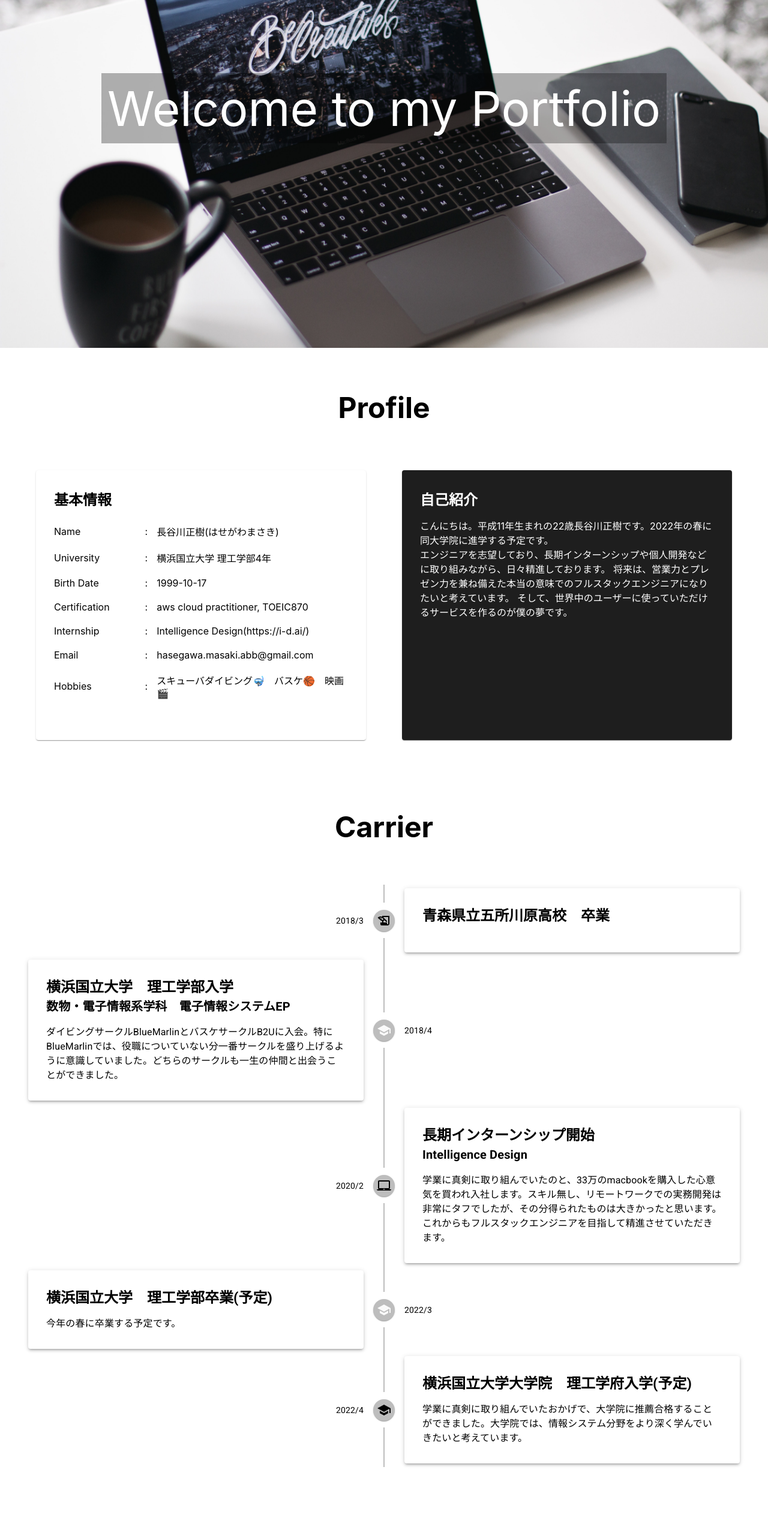
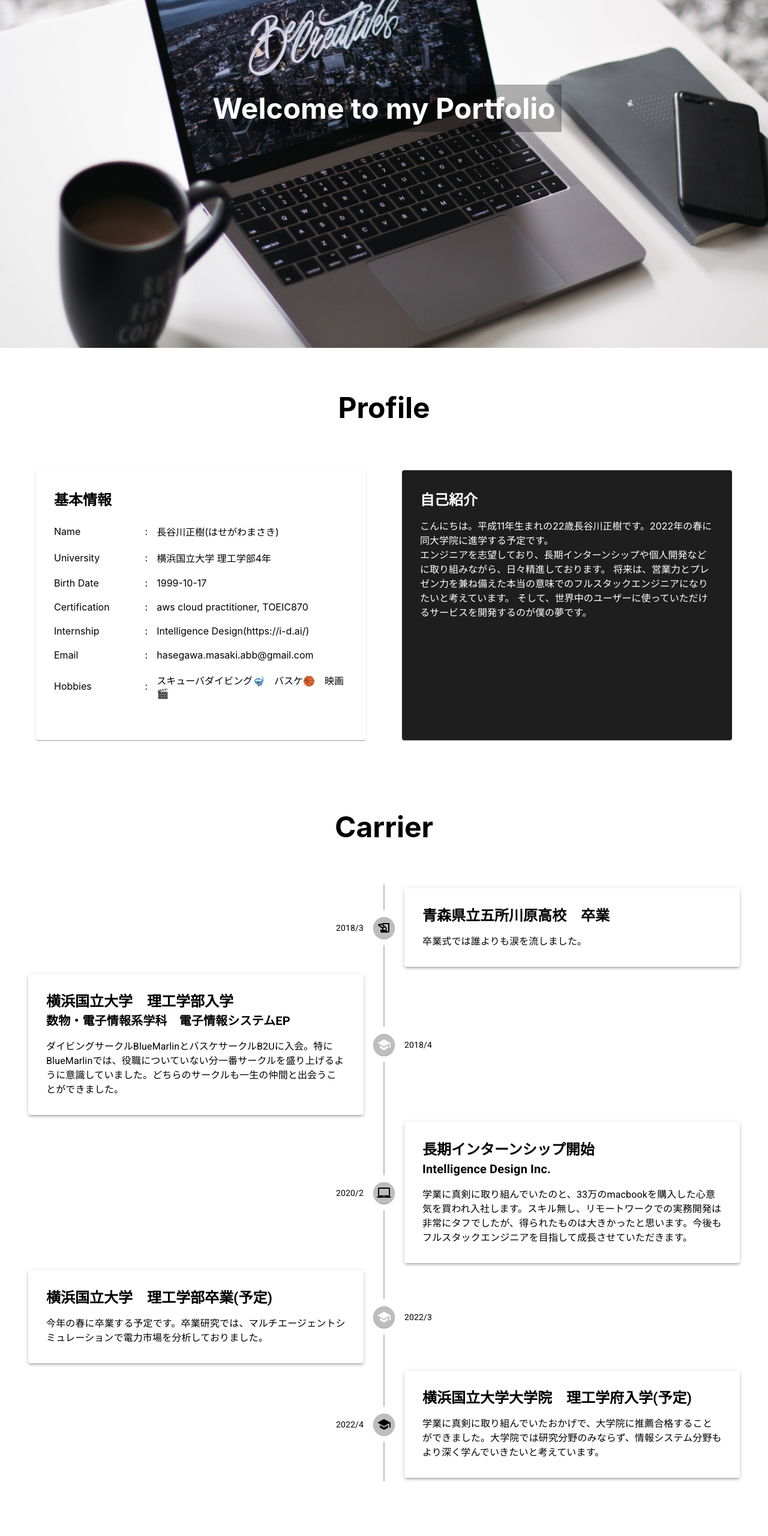
Before and after one commit to hasegawa282/portfolio, a Next.js app: page / in a window 1280 px wide. Shown: the part 220-2781 px from the top of the page at 60% size. Built offline with nearby package versions, Linux system fonts and the light colour scheme.

Commit message:
プロダクト追加+日修正

```diff
--- a/src/components/atoms/ContentArea.tsx
+++ b/src/components/atoms/ContentArea.tsx
@@ -2,7 +2,7 @@ import styled from 'styled-components'
 
 const ContentArea = styled.div`
     width: 100%;
-    overflow: scroll;
+    overflow: hidden;
 `;
 
 export default ContentArea
--- a/src/components/atoms/PfA.tsx
+++ b/src/components/atoms/PfA.tsx
@@ -3,11 +3,18 @@ import styled from 'styled-components'
 interface PfAProps extends React.AnchorHTMLAttributes<HTMLAnchorElement> {
     text: string;
     disable_decoration?:boolean;
+    out_link?: boolean;
 };
 
 const PfA: React.FC<PfAProps> = (props) => {
+    const _props = {...props}
+    if(props.out_link){
+        _props.target = "_blank"
+        _props.rel= "noopener noreferrer"
+    }
+
     return (
-        <StyledPfA {...props} target="_blank" rel="noopener noreferrer">{props.text}</StyledPfA>
+        <StyledPfA {..._props}>{props.text}</StyledPfA>
     );
 };
 
--- a/src/components/atoms/PfPaper.tsx
+++ b/src/components/atoms/PfPaper.tsx
@@ -12,7 +12,7 @@ const PfPaper: React.FC<PfPaperProps> = (props) => {
     _styles.backgroundColor = props.style?.backgroundColor || 'white'
     _styles.color = props.style?.color || 'black'
     _styles.width = props.style?.width || '100%'
-    // _styles.height = props.style?.height || 150
+    _styles.minWidth = props.style?.minWidth || 300
     _styles.padding = props.style?.height || '30px'
     _styles.textAlign = props.style?.textAlign || 'left'
     return (
--- a/src/components/molucules/PfCarrierPage.tsx
+++ b/src/components/molucules/PfCarrierPage.tsx
@@ -5,7 +5,7 @@ import PfTimeLine from './PfTimeLine';
 
 const PfCarrierPage: React.FC = () => {
     return (
-        <ParentDiv>
+        <ParentDiv style={{overflow: 'scroll'}}>
             <PfTitle id="Carrier">Carrier</PfTitle>
             <PfTimeLine />
         </ParentDiv>
--- a/src/components/molucules/PfHomePage.tsx
+++ b/src/components/molucules/PfHomePage.tsx
@@ -10,8 +10,8 @@ const PfHomePage: React.FC = () => {
     );
 };
 
-const CenterBlock = styled.div`
-    font-size: 5rem;
+const CenterBlock = styled.h1`
+    font-size: 3em;
     z-index: 99;
     color: white;
     padding: 10px;
--- a/src/components/molucules/PfProductsPage.tsx
+++ b/src/components/molucules/PfProductsPage.tsx
@@ -7,16 +7,24 @@ const products = [
         title: 'ポートフォリオ',
         src: '/images/myPortfolio.png',
         skills: ["/images/typescript1.png", "/images/react.png", "/images/nextjs.png", "/images/Materil-UI.png"],
-        text: 'Next.jsの勉強と自己紹介のためにポートフォリオサイトを作成しました。ただ、1ページ画面だとNext.jsの良さが発揮されないので、コンタクトページを加える予定です。',
+        text: '【個人開発】Next.jsの勉強と自己紹介のためにポートフォリオサイトを作成しました。ただ、1ページ画面だとNext.jsの良さが発揮されないので、コンタクトページを加える予定です。',
         skill_text: 'TypeScript, React, Next.js, Material-UI',
     },
     {
         title: 'レシートOCRアプリ(作成途中)',
         src: '/images/Edit7.jpg',
         skills: ["/images/typescript1.png", "/images/react.png", "/images/aws1.png","/images/gcp.png", "/images/blueprintjs1.jpeg"],
-        text: 'レシートの商品を購入者で分割したかったが、一般のOCRアプリにはこの機能がなく自作しました。まだ未完成ですが詳しい進捗をQiita記事にしています。',
+        text: '【個人開発】レシートの商品を購入者で分割したかったが、一般のOCRアプリにはこの機能がなく自作しました。まだ未完成ですが詳しい進捗をQiita記事にしています。',
         link: 'https://qiita.com/hasegawa282/items/a839a4930cdb1125d4d6',
         skill_text: 'TypeScript, React, BlueprintJs, Python, AWS, Google Vision API',
+    },
+    {
+        title: 'BlueMarlin HP(モバイル対応のみ)',
+        src: '/images/bluemarlin.png',
+        skills: ["/images/typescript1.png", "/images/react.png"],
+        text: '【チーム開発】サークルBlueMarlinを新入生に紹介するために作成しました。限られた期間での開発だったためモバイル端末のみ対応です。私はフロントエンドの一部を担当しました。',
+        link: 'https://blue-marlin1996.com',
+        skill_text: 'TypeScript, React',
     },
 ]
 
@@ -25,6 +33,7 @@ const PfProductsPage: React.FC = () => {
     return (
         <ParentDiv>
             <PfTitle id="Products">Products</PfTitle>
+            <div>開発したプロダクトを記載しています。インターン先での開発プロダクトは記載できません。</div>
             <div style={{display: 'flex', justifyContent: 'center', flexWrap: 'wrap'}}>
                 {products.map((product, i) => (<ProductCard {...product} key={i}/>))}
             </div>
--- a/src/components/molucules/PfProfilePage.tsx
+++ b/src/components/molucules/PfProfilePage.tsx
@@ -27,7 +27,7 @@ const PfProfilePage: React.FC = () => {
                     <PfTextArea>こんにちは。平成11年生まれの22歳長谷川正樹です。2022年の春に同大学院に進学する予定です。<br/>
                         エンジニアを志望しており、長期インターンシップや個人開発などに取り組みながら、日々精進しております。
                         将来は、営業力とプレゼン力を兼ね備えた本当の意味でのフルスタックエンジニアになりたいと考えています。
-                        そして、世界中のユーザーに使っていただけるサービスを作るのが僕の夢です。
+                        そして、世界中のユーザーに使っていただけるサービスを開発するのが僕の夢です。
                     </PfTextArea>
                 </PfCard>
             </div>
--- a/src/components/molucules/PfSkillsPage.tsx
+++ b/src/components/molucules/PfSkillsPage.tsx
@@ -106,6 +106,7 @@ const PfSkillsPage: React.FC = () => {
     return (
         <ParentDiv>
             <PfTitle id="Skills">Skills</PfTitle>
+            <div>IPAが公表するITスキル標準の定義に基づき(最大7)自己判断で評価しました。</div>
             <div style={{display: 'flex', justifyContent: 'center', flexWrap: 'wrap'}}>
                 {skills.map((skill,i) => (<SkillCard
                 src={skill.src}
--- a/src/components/molucules/PfTimeLine.tsx
+++ b/src/components/molucules/PfTimeLine.tsx
@@ -12,7 +12,7 @@ export default function PfTimeLine() {
       <PfTimelineItem
         paperProps={{
           title: '青森県立五所川原高校　卒業',
-          text: ''
+          text: '卒業式では誰よりも涙を流しました。'
         }}
         icon={<HistoryEdu style={{color: 'black' }}/>}
         date="2018/3"
@@ -29,8 +29,8 @@ export default function PfTimeLine() {
       <PfTimelineItem
         paperProps={{
           title: '長期インターンシップ開始',
-          sub_title: 'Intelligence Design',
-          text: '学業に真剣に取り組んでいたのと、33万のmacbookを購入した心意気を買われ入社します。スキル無し、リモートワークでの実務開発は非常にタフでしたが、その分得られたものは大きかったと思います。これからもフルスタックエンジニアを目指して精進させていただきます。'
+          sub_title: 'Intelligence Design Inc.',
+          text: '学業に真剣に取り組んでいたのと、33万のmacbookを購入した心意気を買われ入社します。スキル無し、リモートワークでの実務開発は非常にタフでしたが、得られたものは大きかったと思います。今後もフルスタックエンジニアを目指して成長させていただきます。'
         }}
         icon={<LaptopMac style={{color: 'black' }}/>}
         date="2020/2"
@@ -38,7 +38,7 @@ export default function PfTimeLine() {
       <PfTimelineItem
         paperProps={{
           title: '横浜国立大学　理工学部卒業(予定)',
-          text: '今年の春に卒業する予定です。'
+          text: '今年の春に卒業する予定です。卒業研究では、マルチエージェントシミュレーションで電力市場を分析しておりました。'
         }}
         icon={<School/>}
         date="2022/3"
@@ -46,7 +46,7 @@ export default function PfTimeLine() {
       <PfTimelineItem
         paperProps={{
           title: '横浜国立大学大学院　理工学府入学(予定)',
-          text: '学業に真剣に取り組んでいたおかげで、大学院に推薦合格することができました。大学院では、情報システム分野をより深く学んでいきたいと考えています。'
+          text: '学業に真剣に取り組んでいたおかげで、大学院に推薦合格することができました。大学院では研究分野のみならず、情報システム分野もより深く学んでいきたいと考えています。'
         }}
         icon={<School style={{color: 'black' }}/>}
         date="2022/4"
--- a/src/components/molucules/ProductDetailDialog.tsx
+++ b/src/components/molucules/ProductDetailDialog.tsx
@@ -16,7 +16,7 @@ const ProductDetailDialog: React.FC<ProductDetailDialogProps> = (props) =>  {
     <PfDialog {...props} is_white={true} children={<StyledChildren>
         <Img src={props.src}/>
         <StyledText>{props.text}</StyledText>
-        {props.link && <PfA href={props.link} text="Qiita記事" />}
+        {props.link && <PfA href={props.link} text="リンク先" out_link={true}/>}
         <StyledText>使用スキル：{props.skill_text}</StyledText>
     </StyledChildren>}/>
   );
--- a/src/components/molucules/TopMenu.tsx
+++ b/src/components/molucules/TopMenu.tsx
@@ -27,7 +27,7 @@ const TopMenu = () => {
   };
 
   return (
-    <AppBar position="fixed" color="primary" style={{height: 70}}>
+    <AppBar position="fixed" color="primary">
       <Container maxWidth="xl">
         <Toolbar disableGutters>
           <Box sx={{ flexGrow: 1, display: { xs: 'flex', md: 'none' } }}>
@@ -102,7 +102,7 @@ const TopMenu = () => {
             >
               {settings.map((setting) => (
                 <MenuItem key={setting} onClick={handleCloseUserMenu}>
-                  <Typography textAlign="center"><PfA href={`https://${setting}.com/hasegawa282`} disable_decoration={true} text={setting} /></Typography>
+                  <Typography textAlign="center"><PfA href={`https://${setting}.com/hasegawa282`} disable_decoration={true} text={setting} out_link={true}/></Typography>
                 </MenuItem>
               ))}
             </Menu>
```
Also changed, not shown: public/images/bluemarlin.png (added).
